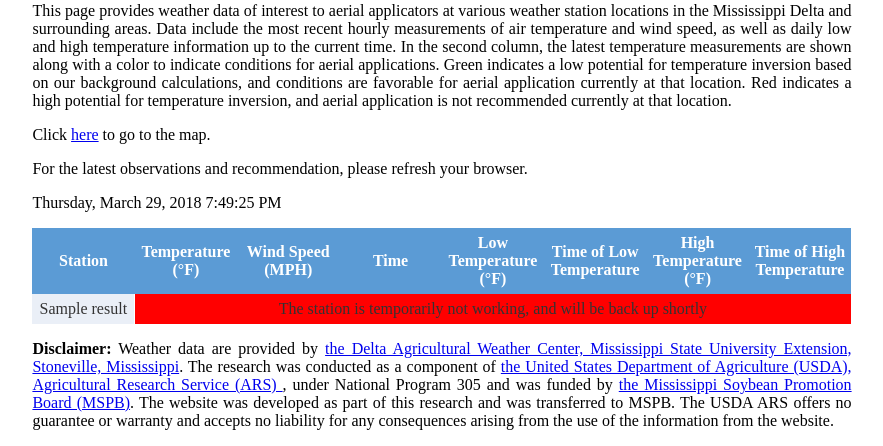
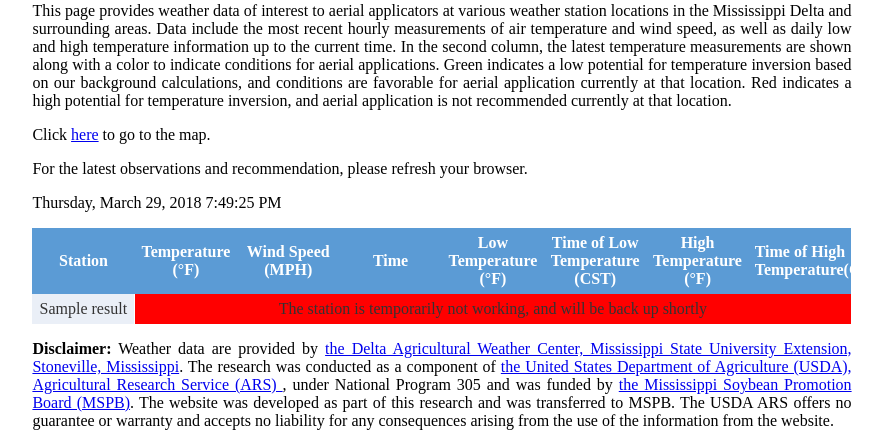
Before and after one commit to kaskrin13/tempinversion, a Flask app: template templates/index2.html in a window 1280 px wide. Shown: the part 115-561 px from the top of the page, without its empty margins (198-1081 px from the left). Run offline with Flask 2, Linux system fonts and the light colour scheme; the template is opened without the code that fills it: most values are stand-ins (such as "Sample title", 1, 10 or a date in 2020); some libraries are stand-ins or nearby versions.

Commit message:
Update index2.html

```diff
--- a/templates/index2.html
+++ b/templates/index2.html
@@ -124,9 +124,9 @@
                                 <th>Wind Speed (MPH)</th>
                                 <th>Time</th>
                                 <th>Low Temperature  (&#176;F)</th>
-                                <th>Time of Low Temperature</th>
+                                <th>Time of Low Temperature (CST)</th>
                                 <th>High Temperature  (&#176;F)</th>
-                                <th>Time of High Temperature</th>
+                                <th>Time of High Temperature(CST)</th>
                             </tr>
                         </thead>
                         <!-- Flask template for table rows -->
@@ -143,9 +143,9 @@
                                     <td data-title="Wind Speed (MPH)">{{ result[3] }}</td>
                                     <td data-title="Temperature">{{ result[2] }}</td>
                                     <td data-title="Low Temperature  (°F)">{{ result[4] }}</td>
-                                    <td data-title="Time of Low Temperature">{{ result[5] }}</td>
+                                    <td data-title="Time of Low Temperature (CST)">{{ result[5] }}</td>
                                     <td data-title="High Temperature (°F)">{{ result[6] }}</td>
-                                    <td data-title="Time of High Temperature">{{ result[7] }}</td>
+                                    <td data-title="Time of High Temperature (CST)">{{ result[7] }}</td>
                                 {% else %}
                                     <td colspan="7" style="background-color:red;">The station is temporarily not working, and will be back up shortly</td>
                                 {% endif %}
```
